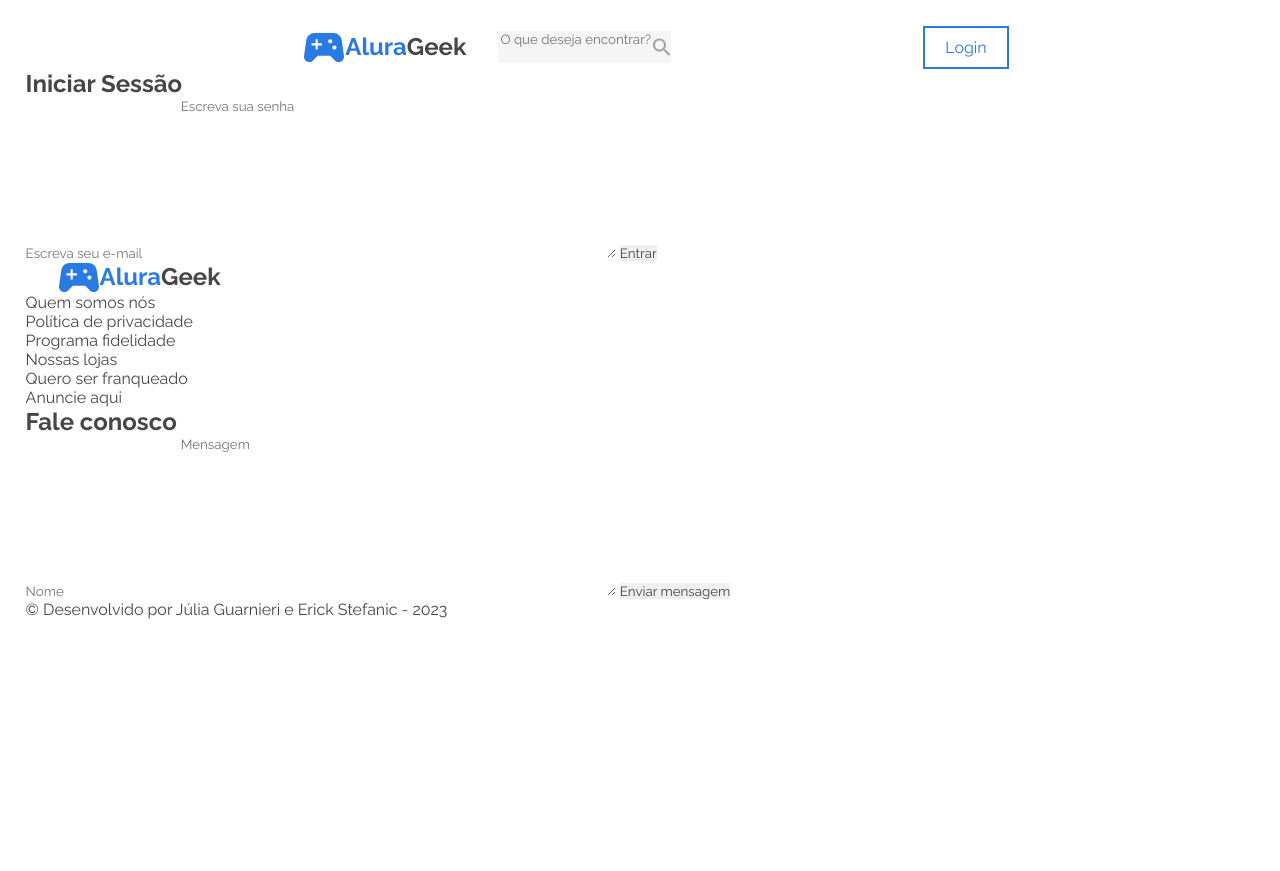
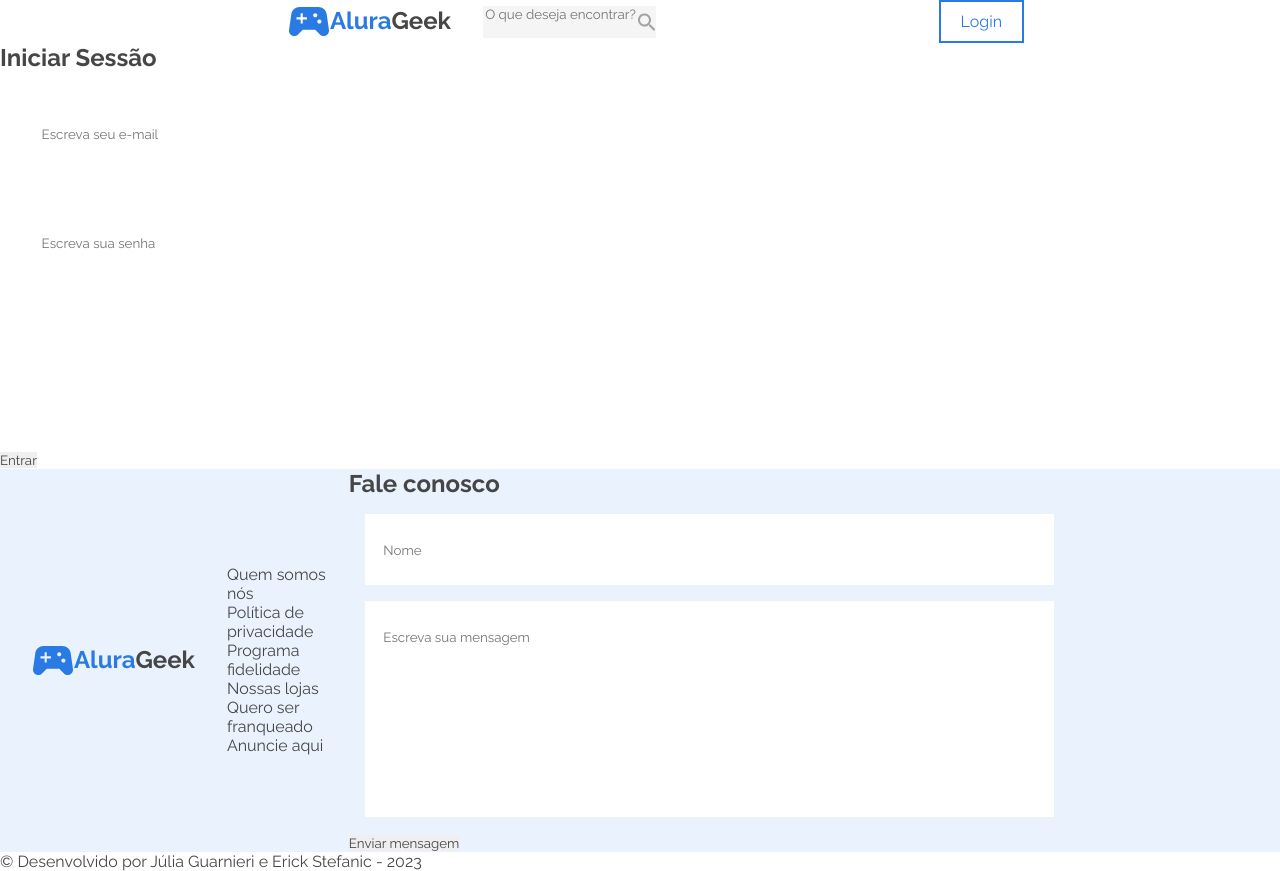
Before and after one commit to jubbeez/E-commerce-AluraGeek, a plain HTML site: page login.html in a window 1280 px wide. Before the commit the page ends 800 px from the top, so only its background shows below. Drawn offline with Linux system fonts and the light colour scheme.

Commit message:
css.login

```diff
--- a/login.css
+++ b/login.css
@@ -0,0 +1,27 @@
+footer{
+    background-color: #EAF2FD;
+}
+
+.rodape{
+    display: flex;
+    align-items: center;
+    justify-content: space-around;
+}
+
+form {
+    width: 100%;
+    margin: 0;
+}
+
+.form{
+    resize: none;
+    display: block;
+    margin: 1rem;
+    padding: 3% 2%;
+    width: 70%;
+    outline: none;
+}
+
+.copy{
+    background-color: #FFFFFF;
+}
--- a/login.html
+++ b/login.html
@@ -59,6 +59,7 @@
                 <img src="./assets/img/cabecalho_videogame.svg" class="img-videogame">
                 <h2 class="alura"><span>Alura</span>Geek</h2>
             </div>
+            <div class="tabela-informacoes">
                 <p>Quem somos nós</p>
                 <p>Política de privacidade</p>
                 <p>Programa fidelidade</p>
@@ -66,25 +67,28 @@
                 <p>Quero ser franqueado</p>
                 <p>Anuncie aqui</p>
             </div>
-    </div>
 
-    <h2>Fale conosco</h2>
         <!-- colocar email meu e do kiki -->
     <form
     action="https://formspree.io/f/xrgvojkb"
     method="POST">
 
+    <h2>Fale conosco</h2>
+
     <label for="nome"></label>
     <input type="text" id="nome" class="form" required placeholder="Nome">
 
     <label for="mensagem"></label>
-    <textarea id="mensagem" cols="60" rows="10" class="form" required placeholder="Mensagem"></textarea>
+    <textarea id="mensagem" cols="60" rows="10" class="form" required placeholder="Escreva sua mensagem"></textarea>
 
     <input type="submit" value="Enviar mensagem" class="btn-enviar" data-button>
 </form>
 
-<p class="copy">&copy; Desenvolvido por Júlia Guarnieri e Erick Stefanic - 2023</p>
+</div>
 
 </footer>
 
+<p class="copy">&copy; Desenvolvido por Júlia Guarnieri e Erick Stefanic - 2023</p>
+
+
 </html>
--- a/style.css
+++ b/style.css
@@ -5,10 +5,6 @@
     margin:0;
     list-style: none;
     border:0;
-}
-
-html{
-    padding: 2%;
 }
 
 .cabecalho {
```
Also changed, not shown: index.html (+2 -0 lines). Lines whose indentation alone changed are shown as unchanged.
